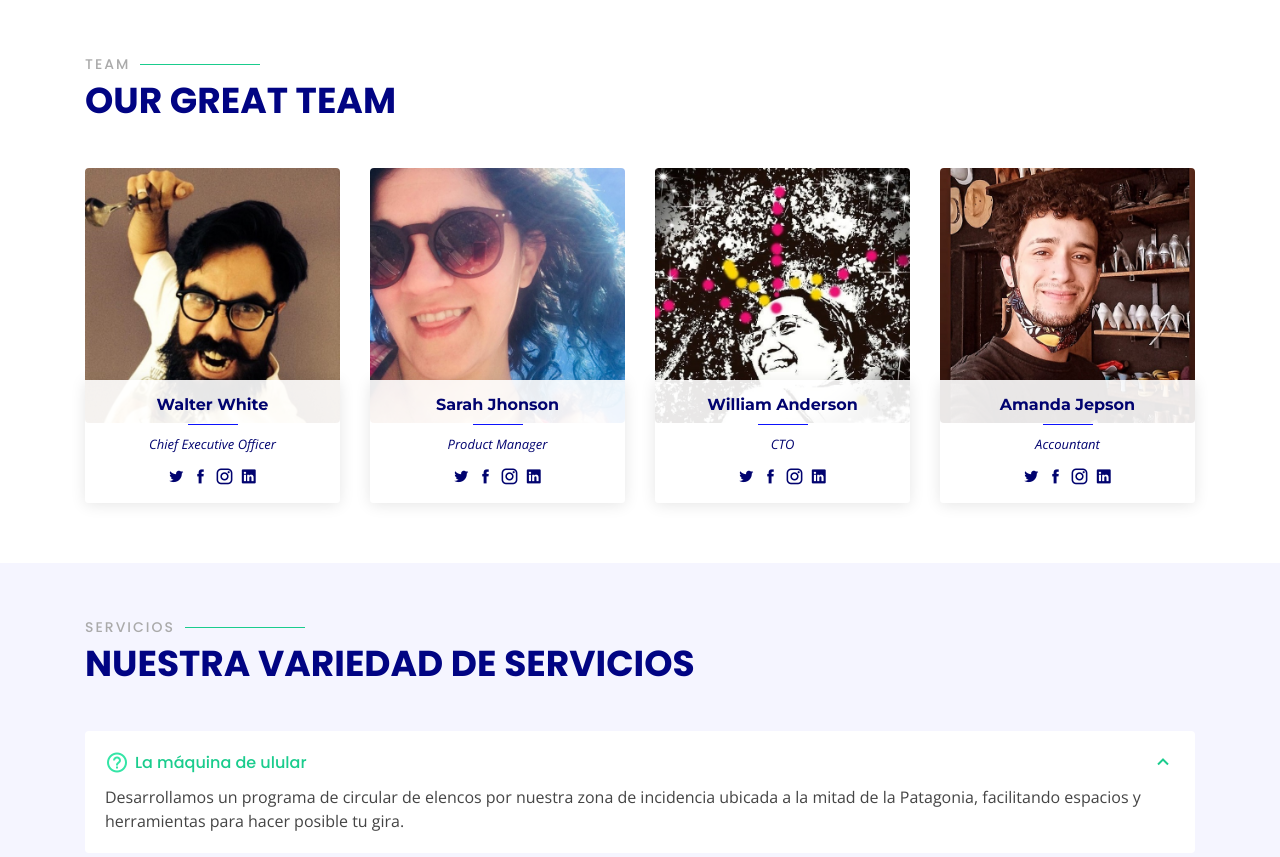
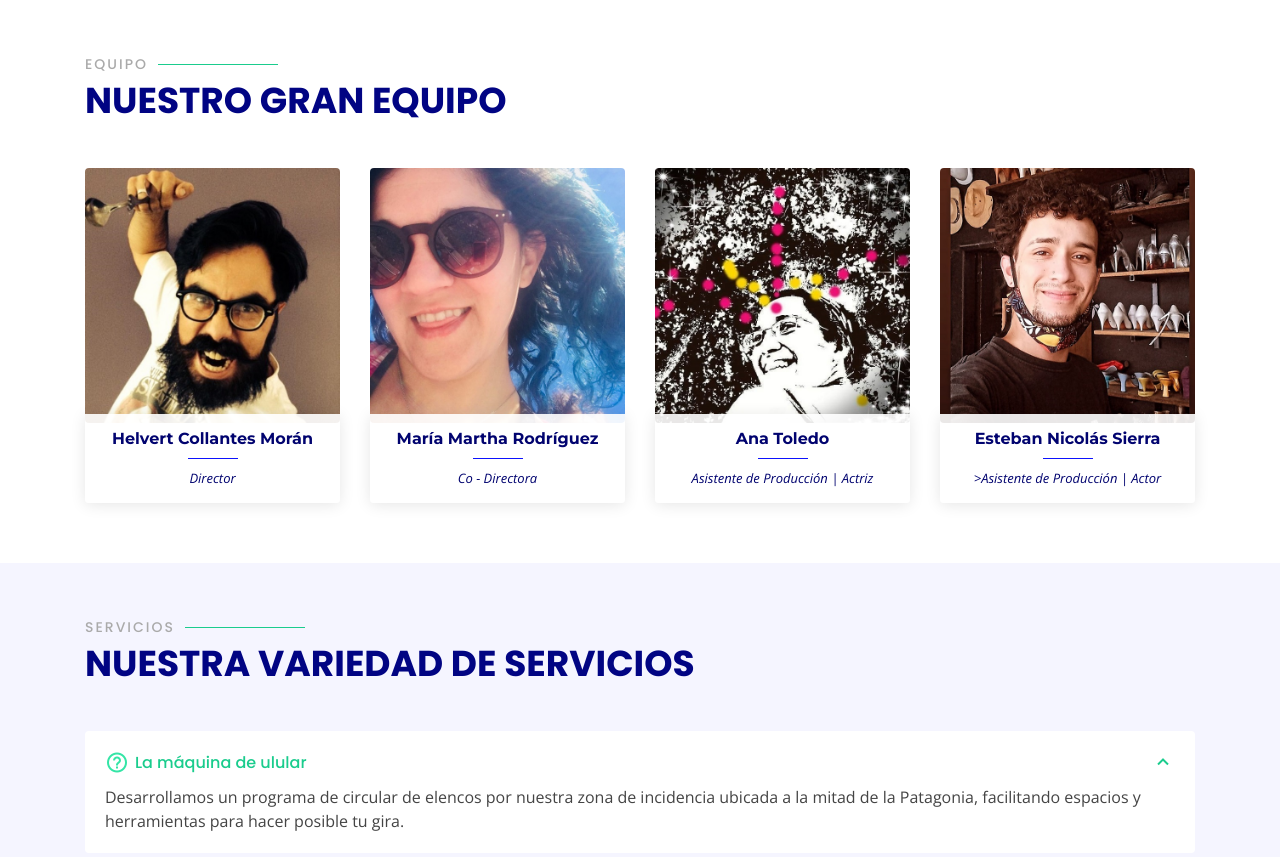
Before and after one commit to sanchezlucasar/mablan, a plain HTML site: page index.html in a window 1280 px wide. Shown: the part 2775-3632 px from the top of the page. Drawn offline with nearby package versions, Linux system fonts and the light colour scheme.

Commit message:
Update index.html

```diff
--- a/index.html
+++ b/index.html
@@ -351,8 +351,8 @@ Trabajo?.
             <div class="container">
 
                 <div class="section-title" data-aos="fade-up">
-                    <h2>Team</h2>
-                    <p>Our Great Team</p>
+                    <h2>Equipo</h2>
+                    <p>Nuestro Gran Equipo</p>
                 </div>
 
                 <div class="row" data-aos="fade-left">
@@ -361,14 +361,9 @@ Trabajo?.
                         <div class="member" data-aos="zoom-in" data-aos-delay="100">
                             <div class="pic"><img src="assets/img/team/team-1.jpg" class="img-fluid" alt=""></div>
                             <div class="member-info">
-                                <h4>Walter White</h4>
-                                <span>Chief Executive Officer</span>
-                                <div class="social">
-                                    <a href=""><i class="icofont-twitter"></i></a>
-                                    <a href=""><i class="icofont-facebook"></i></a>
-                                    <a href=""><i class="icofont-instagram"></i></a>
-                                    <a href=""><i class="icofont-linkedin"></i></a>
-                                </div>
+                                <h4>Helvert Collantes Morán </h4>
+                                <span>Director</span>
+
                             </div>
                         </div>
                     </div>
@@ -377,14 +372,9 @@ Trabajo?.
                         <div class="member" data-aos="zoom-in" data-aos-delay="200">
                             <div class="pic"><img src="assets/img/team/team-2.jpg" class="img-fluid" alt=""></div>
                             <div class="member-info">
-                                <h4>Sarah Jhonson</h4>
-                                <span>Product Manager</span>
-                                <div class="social">
-                                    <a href=""><i class="icofont-twitter"></i></a>
-                                    <a href=""><i class="icofont-facebook"></i></a>
-                                    <a href=""><i class="icofont-instagram"></i></a>
-                                    <a href=""><i class="icofont-linkedin"></i></a>
-                                </div>
+                                <h4>María Martha Rodríguez</h4>
+                                <span>Co - Directora</span>
+
                             </div>
                         </div>
                     </div>
@@ -393,14 +383,9 @@ Trabajo?.
                         <div class="member" data-aos="zoom-in" data-aos-delay="300">
                             <div class="pic"><img src="assets/img/team/team-3.jpg" class="img-fluid" alt=""></div>
                             <div class="member-info">
-                                <h4>William Anderson</h4>
-                                <span>CTO</span>
-                                <div class="social">
-                                    <a href=""><i class="icofont-twitter"></i></a>
-                                    <a href=""><i class="icofont-facebook"></i></a>
-                                    <a href=""><i class="icofont-instagram"></i></a>
-                                    <a href=""><i class="icofont-linkedin"></i></a>
-                                </div>
+                                <h4>Ana Toledo</h4>
+                                <span>Asistente de Producción | Actriz</span>
+
                             </div>
                         </div>
                     </div>
@@ -409,14 +394,9 @@ Trabajo?.
                         <div class="member" data-aos="zoom-in" data-aos-delay="400">
                             <div class="pic"><img src="assets/img/team/team-4.jpg" class="img-fluid" alt=""></div>
                             <div class="member-info">
-                                <h4>Amanda Jepson</h4>
-                                <span>Accountant</span>
-                                <div class="social">
-                                    <a href=""><i class="icofont-twitter"></i></a>
-                                    <a href=""><i class="icofont-facebook"></i></a>
-                                    <a href=""><i class="icofont-instagram"></i></a>
-                                    <a href=""><i class="icofont-linkedin"></i></a>
-                                </div>
+                                <h4>Esteban Nicolás Sierra</h4>
+                                <span>>Asistente de Producción | Actor</span>
+
                             </div>
                         </div>
                     </div>
```
